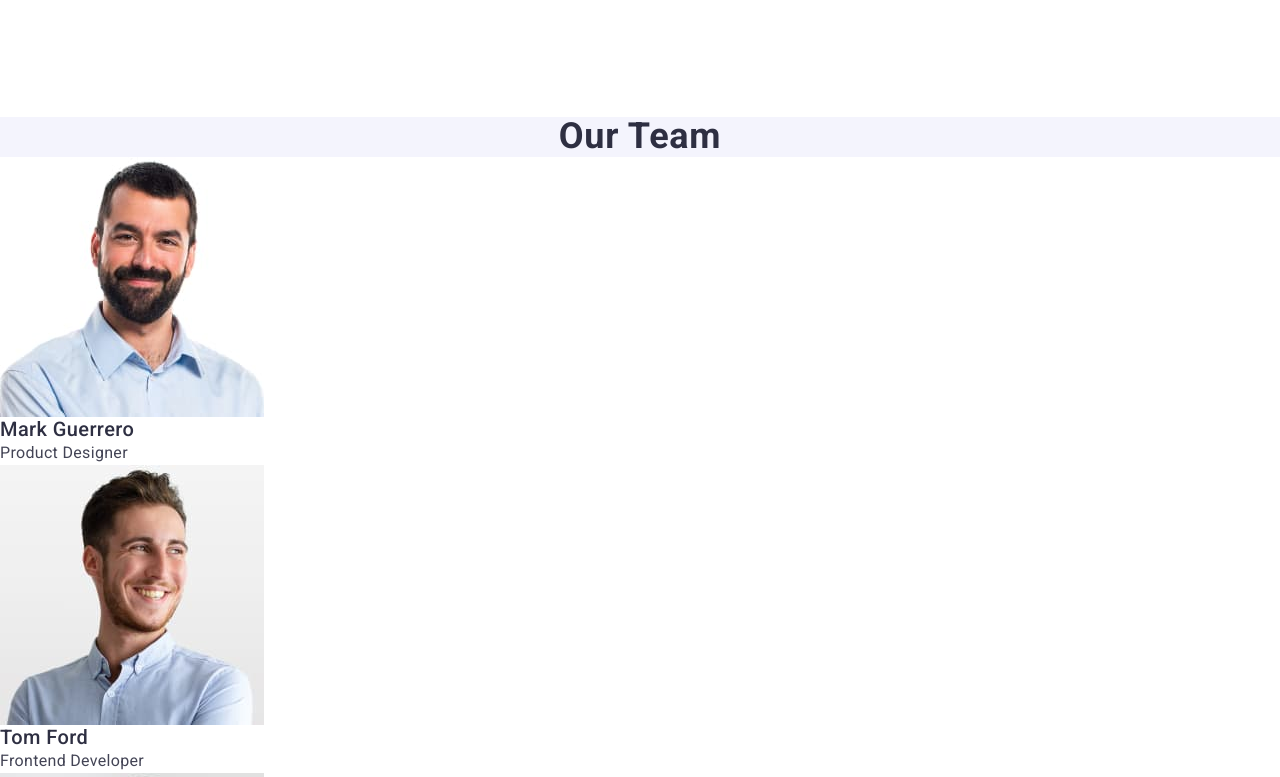
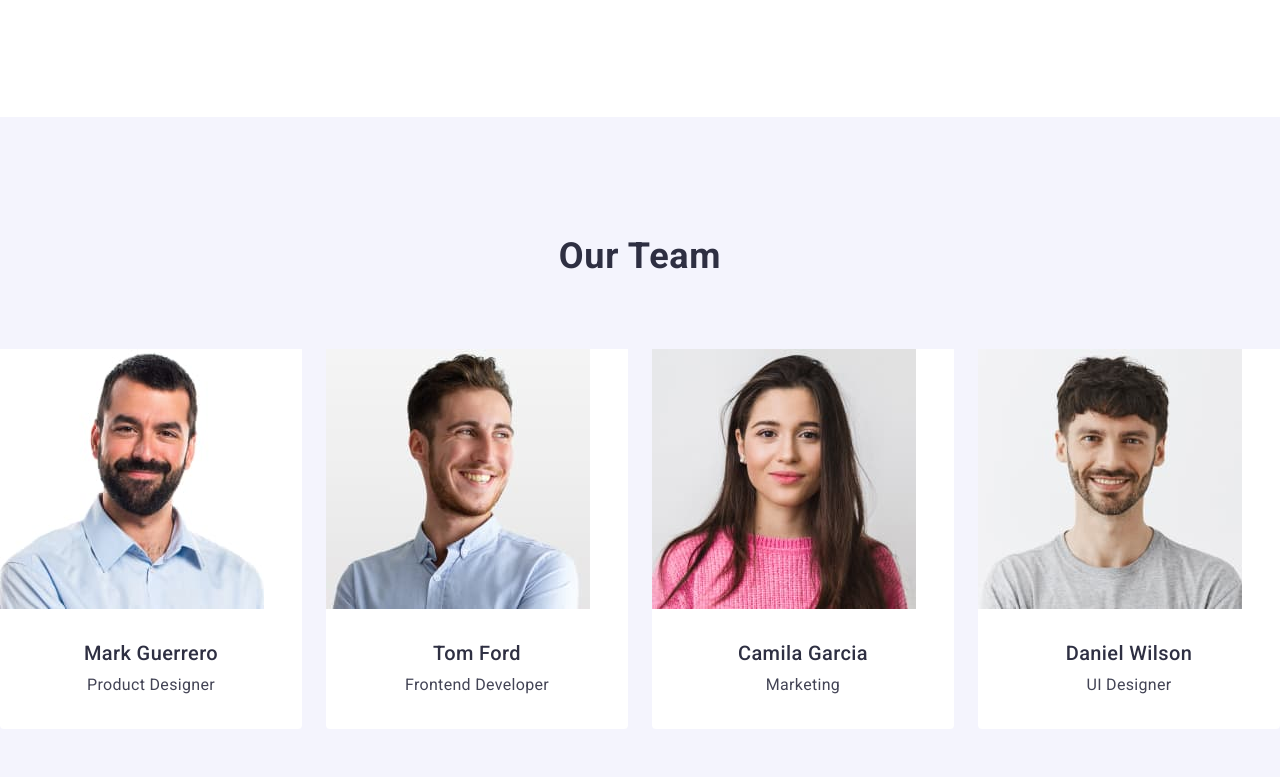
Before and after one commit to irinalikholay/goit-markup-hw-03, a plain HTML site: page index.html in a window 1280 px wide. Shown: the part 1336-2113 px from the top of the page. Drawn offline with nearby package versions, Linux system fonts and the light colour scheme.

Commit message:
tredje förändringar

```diff
--- a/css/style.css
+++ b/css/style.css
@@ -265,14 +265,29 @@ img {
 
 .main-section-team {
     background-color: #F4F4FD;
+    padding-top: 120px;
+    padding-bottom: 120px;
 }
 
 .team-menu {
     list-style: none;
+    display: flex;
+    gap: 24px;
+
 }
 
 .team-menu-item {
     background-color: #FFFFFF;
+    width: calc((100% - 72px) / 4);
+    border-radius: 0px 0px 4px 4px;
+}
+
+.name-container {
+    padding-top: 32px;
+    padding-bottom: 32px;
+    padding-left: 16px;
+    padding-right: 16px;
+
 }
 
 .team-title {
@@ -283,6 +298,7 @@ img {
     text-align: center;
     text-transform: capitalize;
     color: var(--dark-color);
+    margin-bottom: 72px;
 }
 
 .team-subtitle {
@@ -291,6 +307,9 @@ img {
     line-height: 1.2;
     letter-spacing: 0.02em;
     color: var(--dark-color);
+    text-align: center;
+    margin-bottom: 8px;
+
 }
 
 .team-text {
@@ -299,6 +318,7 @@ img {
     line-height: 1.5;
     letter-spacing: 0.02em;
     color: var(--text-color);
+    text-align: center;
 }
 
 /** фууутер **/
--- a/index.html
+++ b/index.html
@@ -51,7 +51,7 @@
 
     <section class="main-content">
         <div class="main-container container">
-            <h2 hidden>Content</h2>
+            <h2 hidden >Content</h2>
         <ul class="content-list list">
             <li class="content-item">
                 <h3 class="content-title">Strategy</h3>
@@ -92,29 +92,39 @@
     </section>
 
     <section class="main-section-team">
+        <div class="team-container container">
             <h2 class="team-title">Our Team</h2>
         <ul class="team-menu list">
             <li class="team-menu-item">
                 <img src="./images/img1.jpg" alt="Marc Guerrero" width="264"/>
+                <div class="name-container container">
                     <h3 class="team-subtitle">Mark Guerrero</h3>
                     <p class="team-text">Product Designer</p>
+                </div>
             </li>
             <li class="team-menu-item">
                 <img src="./images/img2.jpg" alt="Tom Ford" width="264"/>
+                <div class="name-container container">
                     <h3 class="team-subtitle">Tom Ford</h3>
                     <p class="team-text">Frontend Developer</p>
+                </div>
             </li>
             <li class="team-menu-item">
                 <img src="./images/img3.jpg" alt="Camila Garcia" width="264"/>
+                <div class="name-container container">
                     <h3 class="team-subtitle">Camila Garcia</h3>
                     <p class="team-text">Marketing</p>
+                </div>
             </li>
             <li class="team-menu-item">
                 <img src="./images/img4.jpg" alt="Daniel Wilson" width="264"/>
+                <div class="name-container container">
                     <h3 class="team-subtitle">Daniel Wilson</h3>
                     <p class="team-text">UI Designer</p>
+                </div>
             </li>
         </ul>
+        </div>
     </section>
 </main>
 
```
Lines whose indentation alone changed are shown as unchanged.
